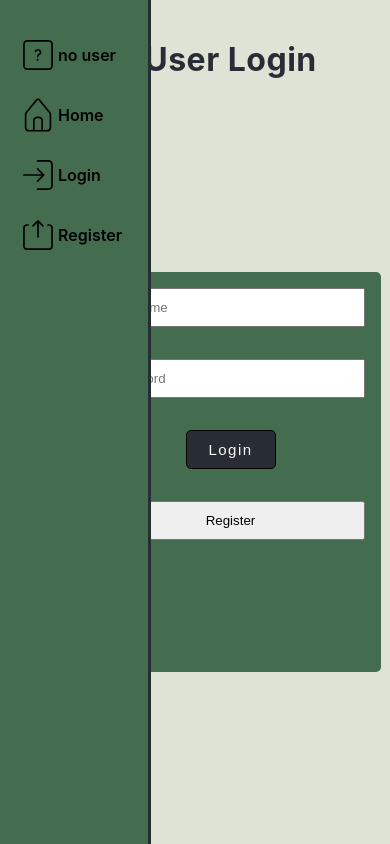
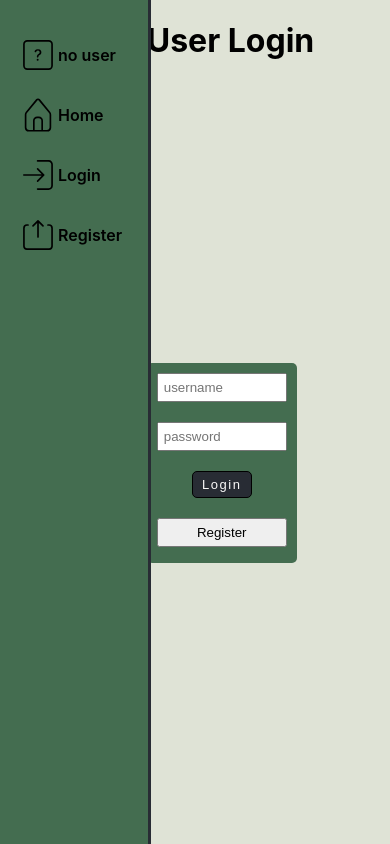
Before and after one commit to chubrubbaloo/uppgift3-frontend, a React (Create React App) app: page /login in a window 390 px wide. Built offline with nearby package versions, Linux system fonts and the light colour scheme.

Commit message:
implemented mobile view on LoginView

```diff
--- a/src/views/loginView/LoginView.css
+++ b/src/views/loginView/LoginView.css
@@ -6,8 +6,8 @@
     width: 100%;
 }
 
-.login_view h1 {
-    margin-top: 40px;
+.login_view h3 {
+    margin-top: 50px;
     justify-self: center;
     letter-spacing: 0.5px;
     color: #282c34;
@@ -19,13 +19,13 @@
     border-radius: 5px;
     display: flex;
     flex-direction: column;
-    height: 400px;
-    width: 300px;
+    height: 200px;
+    width: 150px;
 }
 
 .login_view .form * {
-    margin: 16px;
-    padding: 10px;
+    margin: 10px;
+    padding: 5px;
 }
 
 button.submit:hover {
@@ -39,8 +39,8 @@ button.submit {
     border: black solid 1px;
     color: rgb(248, 247, 247);
     letter-spacing: 1.5px;
-    font-size: 15px;
-    width: 30%;
+    font-size: 13px;
+    width: 40%;
     align-self: center;
     cursor: pointer;
 }
@@ -51,5 +51,42 @@ button.submit {
     color: #310c0c;
     text-align: center;
     width: auto;
+}
+
+@media (min-width: 890px) {
+    /* STYLE FOR DESKTOP GOES HERE */
+    .login_view {
+        background-color: rgba(220, 224, 210, 0.906);
+        display: grid;
+        align-items: flex-start;
+        justify-content: center;
+        width: 100%;
+    }
+
+    .login_view h1 {
+        margin-top: 40px;
+        justify-self: center;
+        letter-spacing: 0.5px;
+        color: #282c34;
+
+    }
+
+
+    .login_view .form {
+        background-color: rgb(68, 109, 80);
+        border-radius: 5px;
+        display: flex;
+        flex-direction: column;
+        height: 400px;
+        width: 300px;
+    }
+
+    .login_view .form * {
+        margin: 16px;
+        padding: 10px;
+    }
+
+
+
 
 }
```
